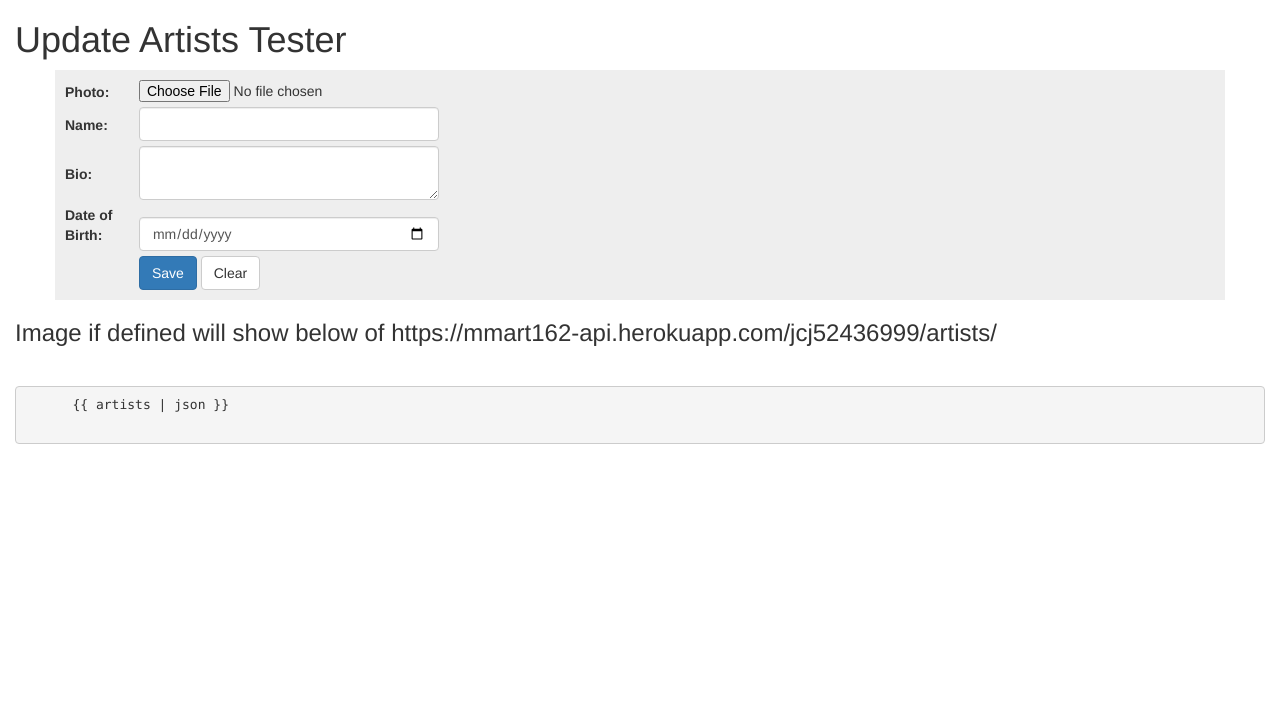
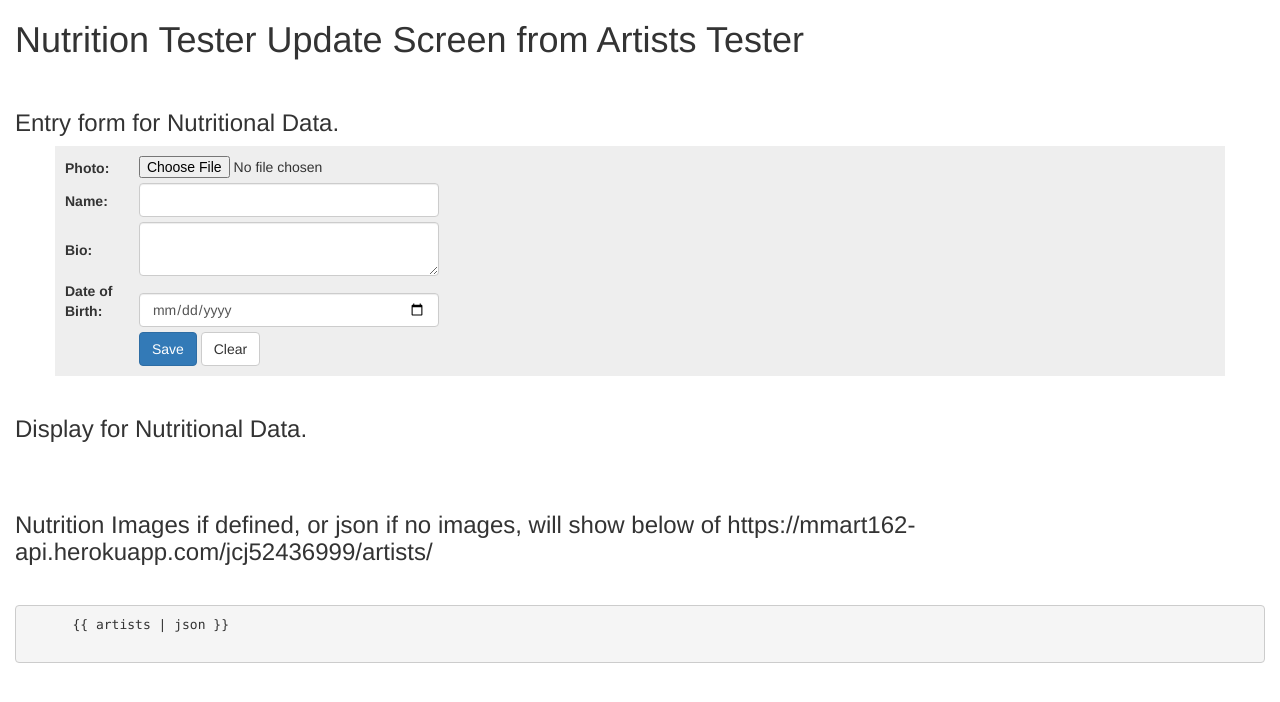
Before and after one commit to jcj52436999/bcc-mmarts162-third-project, a plain HTML site: page index.html in a window 1280 px wide. Drawn offline with nearby package versions, Linux system fonts and the light colour scheme; no server answers.

Commit message:
Changing terms to nutrition, redesigning the page, inserted more marker headers H3.

```diff
--- a/index.html
+++ b/index.html
@@ -2,7 +2,7 @@
 <html >
 <head>
   <meta charset="UTF-8">
-  <title>Angular: ALL METHODS</title>
+  <title>bcc-mmarts162-3d-project from Angular: ALL METHODS</title>
 
 
   <link rel='stylesheet prefetch' href='https://cdnjs.cloudflare.com/ajax/libs/twitter-bootstrap/3.3.7/css/bootstrap.min.css'>
@@ -15,9 +15,12 @@
 
 <body>
   <div ng-app="createApp" ng-controller="ctrlr" class="container-fluid">
-    <h1>Update Artists Tester</h1>
+    <h1>Nutrition Tester Update Screen from Artists Tester</h1>
 
     <!-- Update Form -->
+    <br>
+    <h3>Entry form for Nutritional Data.</h3>
+
     <form class="container" id="form">
       <label>Photo:</label>
       <input type="file" id="image" />
@@ -40,6 +43,9 @@
     </form>
 
     <!-- Display Data -->
+    <br>
+    <h3>Display for Nutritional Data.</h3>
+
     <div class="container" ng-repeat="artist in artists">
 
       <!-- The ng-show will only display an image if it is defined -->
@@ -51,8 +57,8 @@
       <br> Bio: {{ artist.bio }}
       <br> DOB: {{ artist.dob }}
     </div>
-    <p> </p>
-    <h3>Image if defined will show below of https://mmart162-api.herokuapp.com/jcj52436999/artists/</h3>
+    <br> <br>
+    <h3>Nutrition Images if defined, or json if no images, will show below of https://mmart162-api.herokuapp.com/jcj52436999/artists/</h3>
 
     <pre>
       {{ artists | json }}
```
